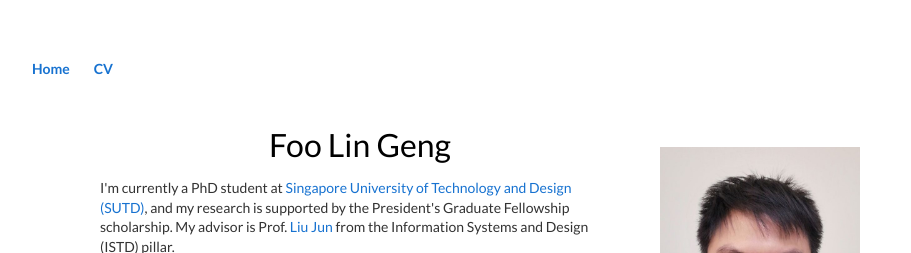
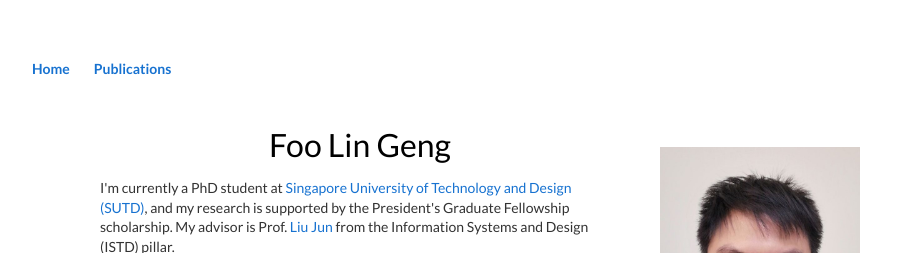
Before and after one commit to lingengfoo/lingengfoo.github.io, a Jekyll site: the page built from index.html, in a window 1280 px wide. Shown: the top 253 px of the page, without its empty margins (160-1071 px from the left). Built offline with Jekyll 4.4.1, drawn with Linux system fonts in a browser that asks for light colours.

Commit message:
Update default.html

```diff
--- a/_layouts/default.html
+++ b/_layouts/default.html
@@ -10,7 +10,7 @@
 	    		<ul>
 	        		<li><a href="/">Home</a></li>
 		        	<!-- <li><a href="/about">About</a></li> -->
-	        		<li><a href="/cv">CV</a></li>
+	        		<li><a href="/cv">Publications</a></li>
 	        		<!-- <li><a href="/blog">Blog</a></li> -->
 	    		</ul>
 			</nav>
```
